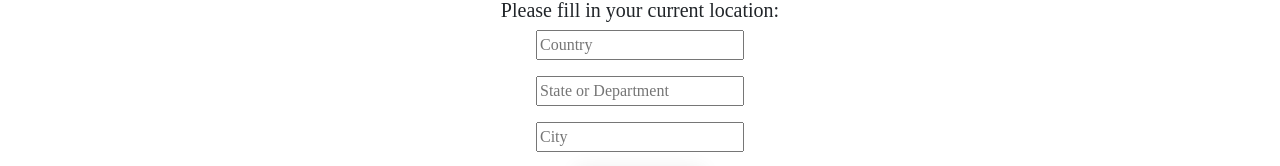
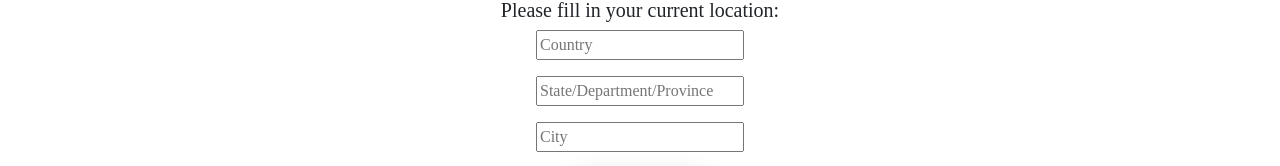
Before and after one commit to anakp07/capstone-frontend, a React (Create React App) app in the folder frontend/: page /locationsearch in a window 1280 px wide. Shown: the part 120-286 px from the top of the page. Built offline with nearby package versions, Linux system fonts and the light colour scheme; a web font is replaced by a local one.

Commit message:
added province in location search form

```diff
--- a/frontend/src/components/LocationSearchForm.js
+++ b/frontend/src/components/LocationSearchForm.js
@@ -42,7 +42,7 @@ const updateSelectedView= (selectedView) => {
       </p>
       <p>
        <input
-      placeholder="State or Department"
+      placeholder="State/Department/Province"
       type="text"
       name="state"
       onChange={onInput}
```
